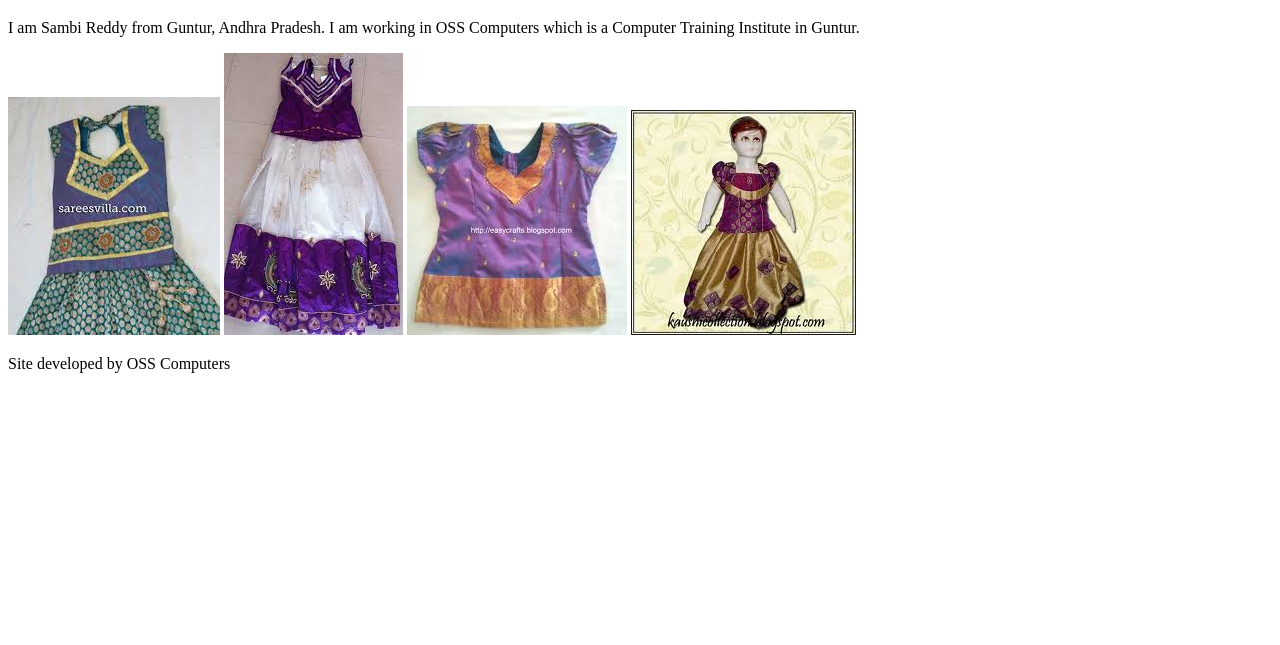
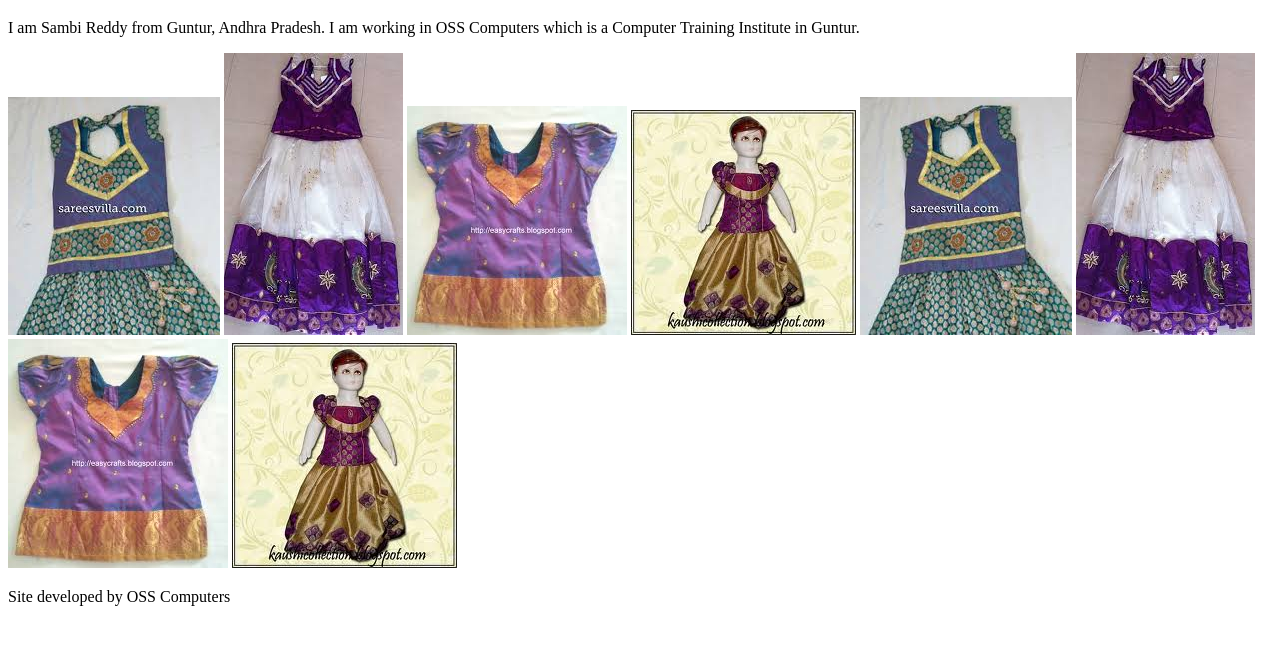
Before and after one commit to reddyoss/html_class, a plain HTML site: page index.html in a window 1280 px wide. Shown: the part 61-706 px from the top of the page. Drawn offline with Linux system fonts and the light colour scheme.

Commit message:
added 4 photos

```diff
--- a/index.html
+++ b/index.html
@@ -12,6 +12,10 @@
 		<img src="images/2.jpg" />
 		<img src="images/3.jpg" />
 		<img src="images/4.jpg" />
+		<img src="images/1.jpg" />
+		<img src="images/2.jpg" />
+		<img src="images/3.jpg" />
+		<img src="images/4.jpg" />
 		<p>Site developed by OSS Computers</p>
 	</body>
 </html>
```
